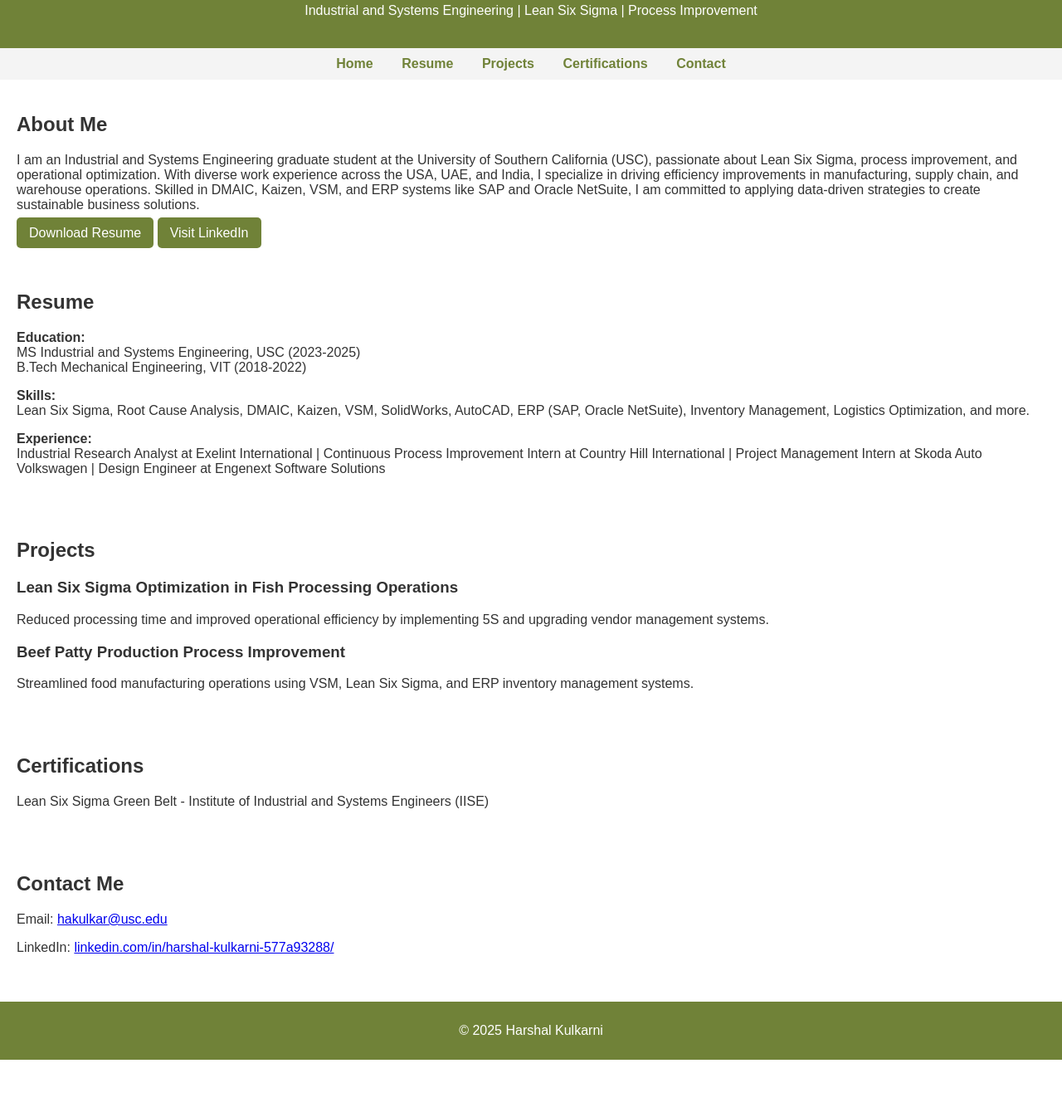
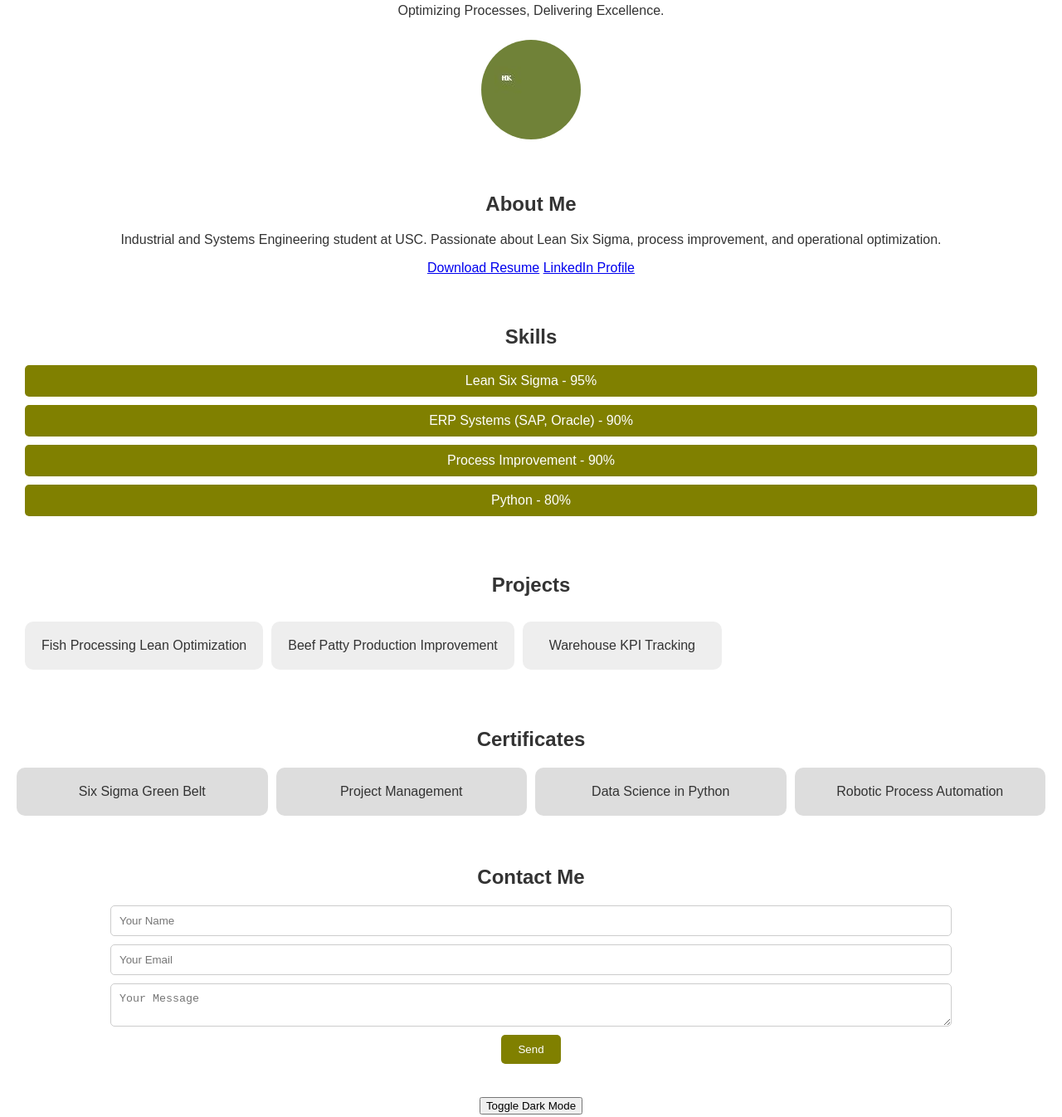
Before and after one commit to Harshal0612/harshalkulkarni-portfolio, a plain HTML site: page index.html in a window 1280 px wide. Shown: the part 96-1442 px from the top of the page at 83% size. Before the commit the page ends 1373 px from the top, so only its background shows below. Drawn offline with Linux system fonts and the light colour scheme.

Commit message:
Add files via upload

```diff
--- a/index.html
+++ b/index.html
@@ -1,83 +1,61 @@
+
 <!DOCTYPE html>
 <html lang="en">
 <head>
   <meta charset="UTF-8">
   <meta name="viewport" content="width=device-width, initial-scale=1.0">
   <title>Harshal Kulkarni - Portfolio</title>
-  <style>
-    body { font-family: Arial, sans-serif; margin: 0; background-color: #ffffff; color: #333; }
-    header { background-color: #708238; color: white; padding: 20px; text-align: center; }
-    nav { background-color: #f4f4f4; padding: 10px; text-align: center; }
-    nav a { margin: 0 15px; color: #708238; text-decoration: none; font-weight: bold; }
-    section { padding: 20px; }
-    footer { background-color: #708238; color: white; text-align: center; padding: 10px; margin-top: 20px; }
-    .button { background-color: #708238; color: white; padding: 10px 15px; text-decoration: none; border-radius: 5px; }
-    .project, .certification { margin-bottom: 15px; }
-  </style>
+  <link rel="stylesheet" href="style.css">
+  <script defer src="script.js"></script>
 </head>
 <body>
-
   <header>
     <h1>Harshal Kulkarni</h1>
-  <p>Industrial and Systems Engineering | Lean Six Sigma | Process Improvement</p>
+    <p>Optimizing Processes, Delivering Excellence.</p>
+    <img src="profile.jpg" alt="Profile Picture" class="profile-pic">
   </header>
-
-<nav>
-  <a href="#home">Home</a>
-  <a href="#resume">Resume</a>
-  <a href="#projects">Projects</a>
-  <a href="#certifications">Certifications</a>
-  <a href="#contact">Contact</a>
-</nav>
-
-<section id="home">
+  <section id="about">
     <h2>About Me</h2>
-  <p>I am an Industrial and Systems Engineering graduate student at the University of Southern California (USC), passionate about Lean Six Sigma, process improvement, and operational optimization. With diverse work experience across the USA, UAE, and India, I specialize in driving efficiency improvements in manufacturing, supply chain, and warehouse operations. Skilled in DMAIC, Kaizen, VSM, and ERP systems like SAP and Oracle NetSuite, I am committed to applying data-driven strategies to create sustainable business solutions.</p>
-  <a class="button" href="Harshal_Kulkarni_Resume.pdf" target="_blank">Download Resume</a>
-  <a class="button" href="https://www.linkedin.com/in/harshal-kulkarni-577a93288/" target="_blank">Visit LinkedIn</a>
+    <p>Industrial and Systems Engineering student at USC. Passionate about Lean Six Sigma, process improvement, and operational optimization.</p>
+    <a href="resume.pdf" target="_blank">Download Resume</a>
+    <a href="https://linkedin.com/in/harshal-kulkarni-577a93288" target="_blank">LinkedIn Profile</a>
   </section>
-
-<section id="resume">
-  <h2>Resume</h2>
-  <p><strong>Education:</strong><br>
-  MS Industrial and Systems Engineering, USC (2023-2025)<br>
-  B.Tech Mechanical Engineering, VIT (2018-2022)</p>
-
-  <p><strong>Skills:</strong><br>
-  Lean Six Sigma, Root Cause Analysis, DMAIC, Kaizen, VSM, SolidWorks, AutoCAD, ERP (SAP, Oracle NetSuite), Inventory Management, Logistics Optimization, and more.</p>
-
-  <p><strong>Experience:</strong><br>
-  Industrial Research Analyst at Exelint International | Continuous Process Improvement Intern at Country Hill International | Project Management Intern at Skoda Auto Volkswagen | Design Engineer at Engenext Software Solutions</p>
+  <section id="skills">
+    <h2>Skills</h2>
+    <div class="skill-bar">Lean Six Sigma - 95%</div>
+    <div class="skill-bar">ERP Systems (SAP, Oracle) - 90%</div>
+    <div class="skill-bar">Process Improvement - 90%</div>
+    <div class="skill-bar">Python - 80%</div>
   </section>
-
   <section id="projects">
     <h2>Projects</h2>
-  <div class="project">
-    <h3>Lean Six Sigma Optimization in Fish Processing Operations</h3>
-    <p>Reduced processing time and improved operational efficiency by implementing 5S and upgrading vendor management systems.</p>
-  </div>
-  <div class="project">
-    <h3>Beef Patty Production Process Improvement</h3>
-    <p>Streamlined food manufacturing operations using VSM, Lean Six Sigma, and ERP inventory management systems.</p>
+    <div class="carousel">
+      <div class="slide">Fish Processing Lean Optimization</div>
+      <div class="slide">Beef Patty Production Improvement</div>
+      <div class="slide">Warehouse KPI Tracking</div>
     </div>
   </section>
-
-<section id="certifications">
-  <h2>Certifications</h2>
-  <div class="certification">
-    <p>Lean Six Sigma Green Belt - Institute of Industrial and Systems Engineers (IISE)</p>
+  <section id="certificates">
+    <h2>Certificates</h2>
+    <div class="certificate-grid">
+      <div class="certificate">Six Sigma Green Belt</div>
+      <div class="certificate">Project Management</div>
+      <div class="certificate">Data Science in Python</div>
+      <div class="certificate">Robotic Process Automation</div>
     </div>
   </section>
-
   <section id="contact">
     <h2>Contact Me</h2>
-  <p>Email: <a href="mailto:hakulkar@usc.edu">hakulkar@usc.edu</a></p>
-  <p>LinkedIn: <a href="https://www.linkedin.com/in/harshal-kulkarni-577a93288/" target="_blank">linkedin.com/in/harshal-kulkarni-577a93288/</a></p>
+    <form action="https://formspree.io/f/maylkgoe" method="POST">
+      <input type="text" name="name" placeholder="Your Name" required>
+      <input type="email" name="email" placeholder="Your Email" required>
+      <textarea name="message" placeholder="Your Message" required></textarea>
+      <button type="submit">Send</button>
+    </form>
   </section>
-
   <footer>
+    <button id="darkModeToggle">Toggle Dark Mode</button>
     <p>&copy; 2025 Harshal Kulkarni</p>
   </footer>
-
 </body>
 </html>
--- /dev/null
+++ b/script.js
@@ -0,0 +1,5 @@
+
+const toggle = document.getElementById('darkModeToggle');
+toggle.addEventListener('click', () => {
+  document.body.classList.toggle('dark-mode');
+});
--- /dev/null
+++ b/style.css
@@ -0,0 +1,13 @@
+
+body { font-family: Arial, sans-serif; margin: 0; padding: 0; background: white; color: #333; transition: background 0.5s, color 0.5s; }
+header, section, footer { padding: 20px; text-align: center; }
+.profile-pic { width: 120px; height: 120px; border-radius: 50%; margin-top: 10px; }
+.skill-bar { background: olive; color: white; margin: 10px; padding: 10px; border-radius: 5px; }
+.carousel { display: flex; overflow-x: auto; gap: 10px; padding: 10px; }
+.slide { min-width: 200px; background: #eee; padding: 20px; border-radius: 10px; }
+.certificate-grid { display: grid; grid-template-columns: repeat(auto-fit, minmax(150px, 1fr)); gap: 10px; margin-top: 20px; }
+.certificate { background: #ddd; padding: 20px; border-radius: 10px; }
+form input, form textarea { display: block; width: 80%; margin: 10px auto; padding: 10px; border: 1px solid #ccc; border-radius: 5px; }
+form button { padding: 10px 20px; background: olive; color: white; border: none; border-radius: 5px; }
+.dark-mode { background: #222; color: #eee; }
+.dark-mode .skill-bar, .dark-mode .certificate { background: #555; }
```
Also changed, not shown: profile.jpg (added), 1 other file. Lines whose indentation alone changed are shown as unchanged.
